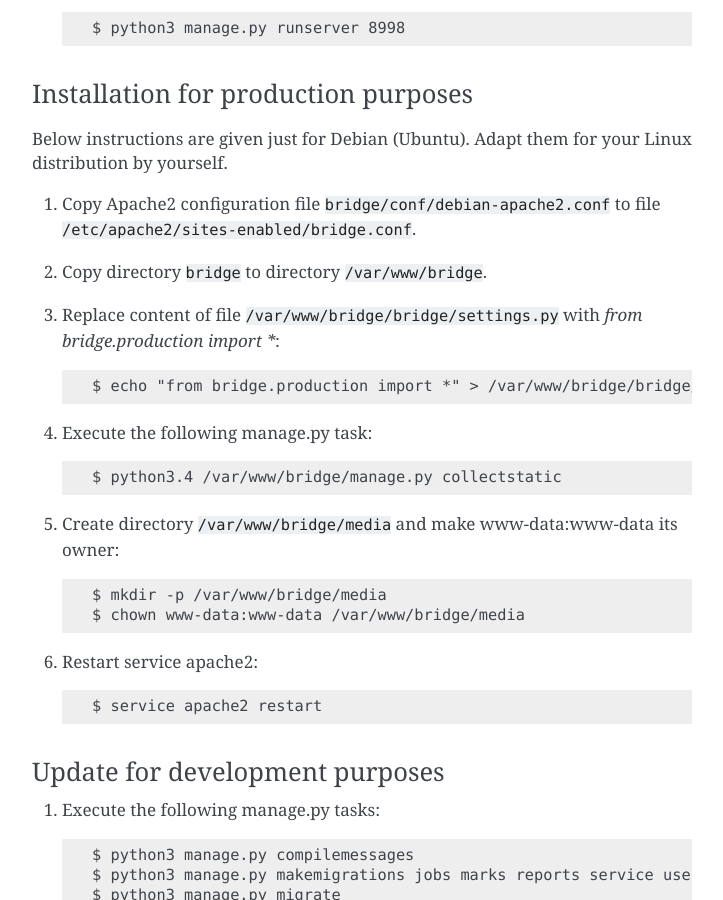
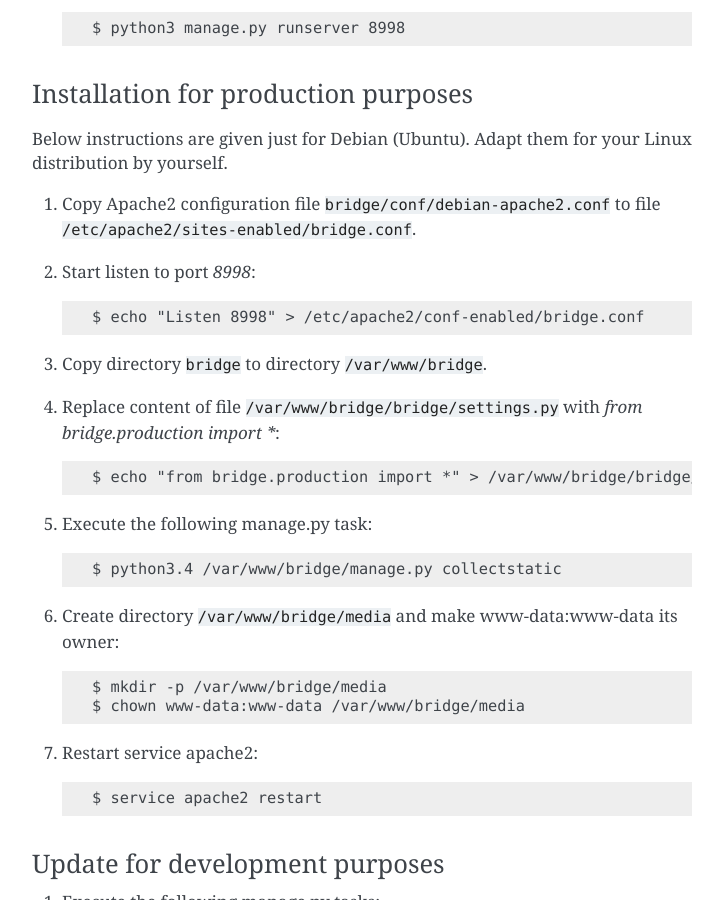
Before and after one commit to ldv-klever/klever, a Sphinx documentation site: the page built from docs/install.rst, in a window 1280 px wide and 900 px high, scrolled down 1637 px. Shown: the whole window, without its empty margins (388-1111 px from the left). Built offline with Sphinx 7.4.7, drawn with Linux system fonts in a browser that asks for light colours.

Commit message:
Point out how to listen to Klever Bridge specific port

```diff
--- a/docs/install.rst
+++ b/docs/install.rst
@@ -76,6 +76,10 @@ Adapt them for your Linux distribution by yourself.
 
 #. Copy Apache2 configuration file :file:`bridge/conf/debian-apache2.conf` to file
    :file:`/etc/apache2/sites-enabled/bridge.conf`.
+#. Start listen to port *8998*::
+
+   $ echo "Listen 8998" > /etc/apache2/conf-enabled/bridge.conf
+
 #. Copy directory :file:`bridge` to directory :file:`/var/www/bridge`.
 #. Replace content of file :file:`/var/www/bridge/bridge/settings.py` with *from bridge.production import **::
 
```
